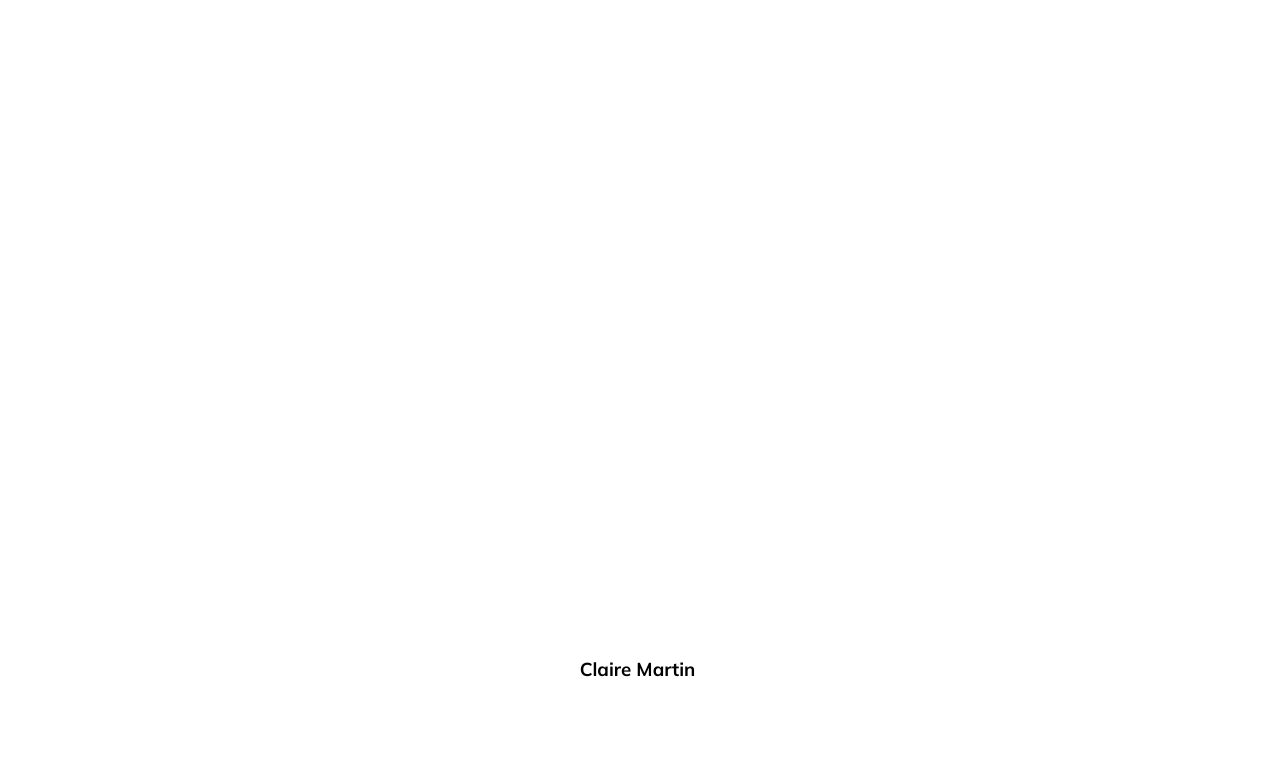
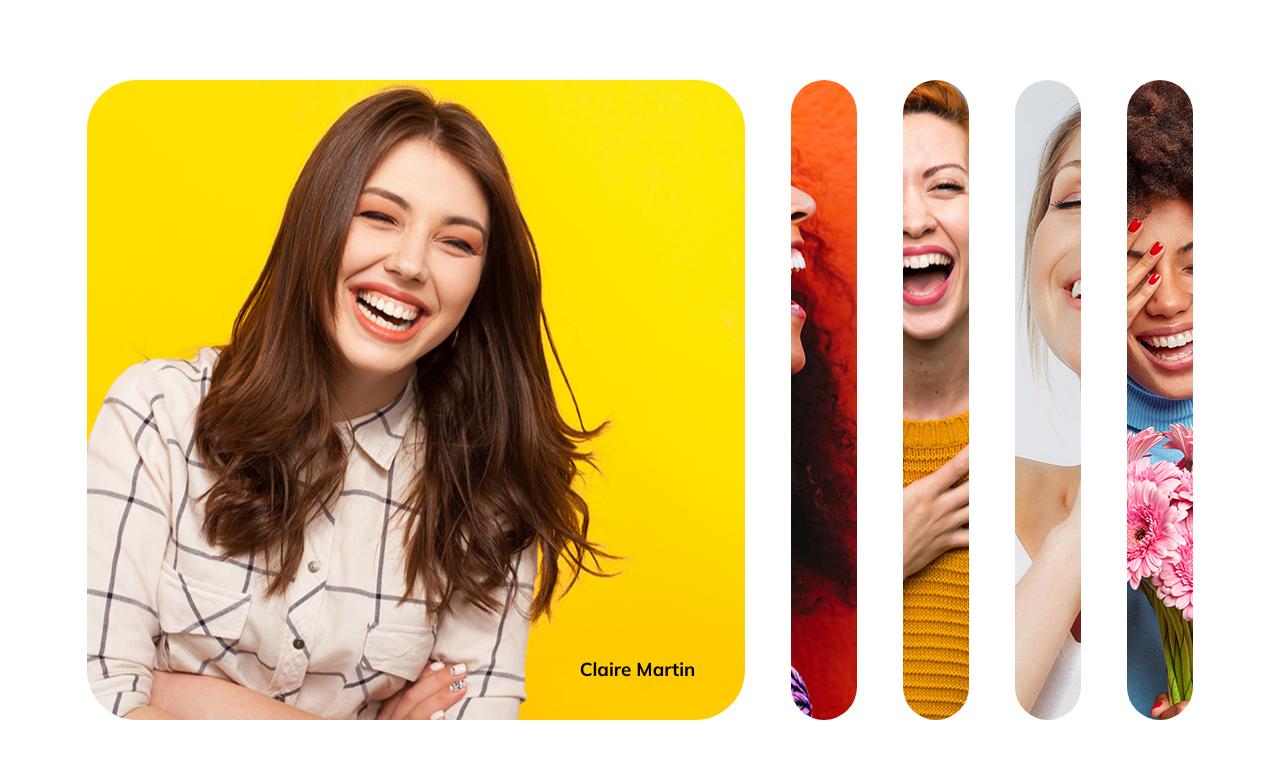
Before and after one commit to 50-vanilla-projects/01-Expanding-Cards, a plain HTML site: page index.html in a window 1280 px wide. Drawn offline with Linux system fonts and the light colour scheme; the site is published under a folder, as on GitHub Pages, so addresses that start at the root find nothing.

Commit message:
html: removed '\' in front of the folder 'images' in the url to each photo

```diff
--- a/index.html
+++ b/index.html
@@ -9,19 +9,19 @@
 </head>
 <body>
   <div class="container">
-    <div class="panel active" style="background-image: url('/images/laugh-bright-yellow-1200.jpg')">
+    <div class="panel active" style="background-image: url('images/laugh-bright-yellow-1200.jpg')">
       <h3>Claire Martin</h3>
     </div>
-    <div class="panel" style="background-image: url('/images/laugh-orange-1200.jpg')">
+    <div class="panel" style="background-image: url('images/laugh-orange-1200.jpg')">
       <h3>Nia Robinson</h3>
     </div>
-    <div class="panel" style="background-image: url('/images/laugh-turquoise-1200.jpg')">
+    <div class="panel" style="background-image: url('images/laugh-turquoise-1200.jpg')">
       <h3>Megan Walsh</h3>
     </div>
-    <div class="panel" style="background-image: url('/images/laugh-cream-1200.jpg')">
+    <div class="panel" style="background-image: url('images/laugh-cream-1200.jpg')">
       <h3>Anna Henrikson</h3>
     </div>
-    <div class="panel" style="background-image: url('/images/laugh-pink-1200.jpg')">
+    <div class="panel" style="background-image: url('images/laugh-pink-1200.jpg')">
       <h3>Kiara Jones</h3>
     </div>
 
```
